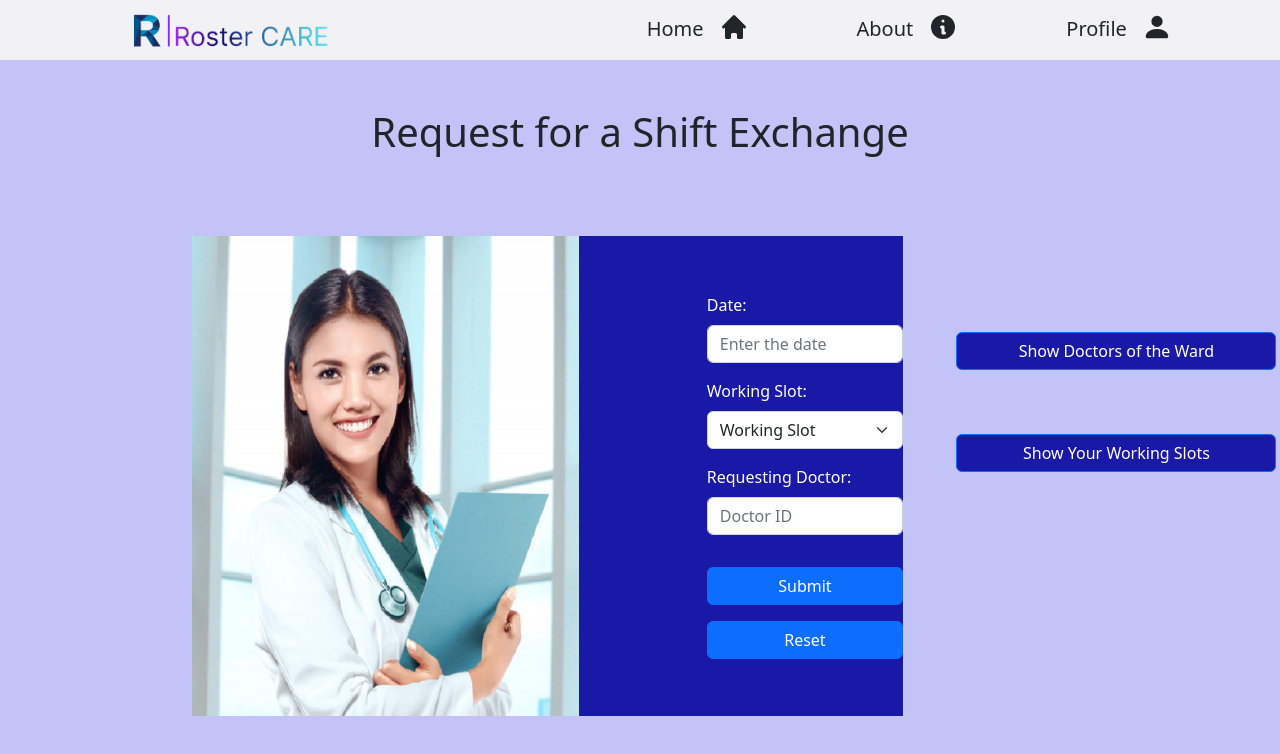
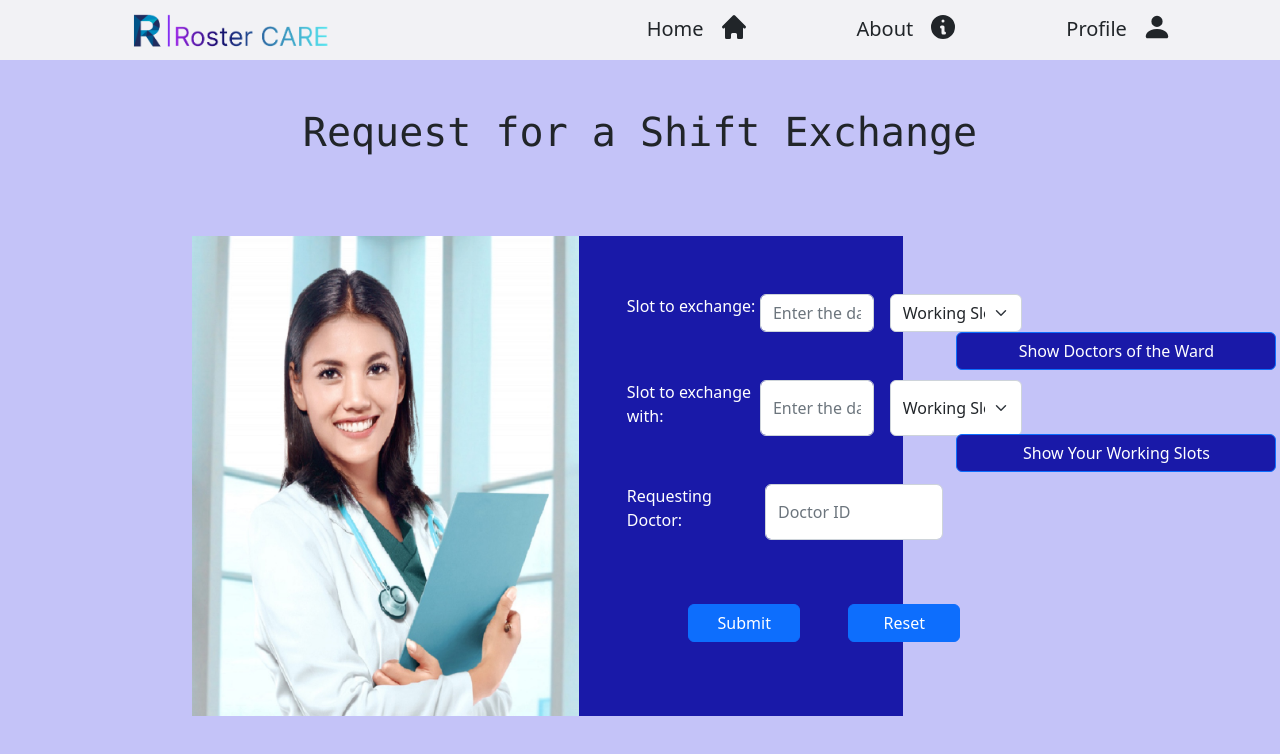
Before and after one commit to Constraint-Based-Roster-Schedule/Roster-Scheduler, a React (Create React App) app: page /shiftRequest in a window 1280 px wide. Shown: the top 754 px of the page. Built offline with nearby package versions, Linux system fonts and the light colour scheme.

Commit message:
shift request updated

```diff
--- a/src/components/shiftRequest.js
+++ b/src/components/shiftRequest.js
@@ -28,19 +28,23 @@ function ShiftRequest() {
   };
   const [date,setDate]=useState("");
   const [shift,setShift]=useState("");
+  const [datewith,setDatewith]=useState("");
+  const [shiftwith,setShiftwith]=useState("");
   const [docID,setDocID]=useState("");
   const [showDoctorList,setShowDoctorList]=useState(false);
   const [showShiftList,setShowShiftList]=useState(false);
 
   const handleSubmit=(e)=>{
     e.preventDefault();
-    const shiftExchangeData={"date":date, "working slot":shift,"doctorID":docID}
+    const shiftExchangeData={"date":date, "working slot":shift,"date with":datewith,"shift with":shiftwith,"doctorID":docID}
     console.log(shiftExchangeData);
   }
 
   const handleReset=()=>{
     setDate("");
     setShift("");
+    setDatewith("");
+    setShiftwith("");
     setDocID("");
   }
 
@@ -68,17 +72,14 @@ function ShiftRequest() {
 
   return (
     <>
-      <h1 className='requestHeader'>Request for a Shift Exchange</h1>
+      <h1 className='font-monospace' style={{textAlign:"center", marginTop:"3rem"}}>Request for a Shift Exchange</h1>
       <div className='main-container col-lg-10'>
         <div className='form-container col-lg-8 '>
-          <img src={doctor} alt="image" style={{width:"400px", marginRight:"8rem",float:"right"}}></img>
-          <Form className='py-3 d-flex flex-column justify-content-center col-lg--4' onSubmit={handleSubmit}>
-            <Form.Group className="mb-3 col-lg-12" controlId="Date">
-              <Form.Label style={{color:"white"}}>Date:</Form.Label>
-              <Form.Control type="text" placeholder="Enter the date" value={date} onChange={(e)=>setDate(e.target.value)} required/>
-            </Form.Group>
-            <Form.Group className="mb-3 col-lg-12">
-              <Form.Label htmlFor="workingSlot" style={{color:"white"}}>Working Slot:</Form.Label>
+          <img src={doctor} alt="image" style={{width:"25rem", marginRight:"3rem",float:"right"}}></img>
+          <Form className= 'd-flex flex-column justify-content-center col-lg-8 ' onSubmit={handleSubmit}>
+            <Form.Group className="mb-5 col-lg-10 d-flex flex-row px-0" controlId="Date">
+              <Form.Label style={{color:"white", width:"35rem"}}>Slot to exchange:</Form.Label>
+              <Form.Control type="text" placeholder="Enter the date" value={date} onChange={(e)=>setDate(e.target.value)} style={{marginRight:"1rem"}} required/>
               <Form.Select id="workingSlot" value={shift} onChange={(e)=>setShift(e.target.value)} required>
                 <option value={"default"}>Working Slot</option>
                 <option value={1}>1</option>
@@ -86,16 +87,29 @@ function ShiftRequest() {
                 <option value={3}>3</option>
               </Form.Select>
             </Form.Group>
-            <Form.Group className="mb-3 col-lg--12" controlId="requestingDoctor">
-              <Form.Label style={{color:"white"}}>Requesting Doctor:</Form.Label>
+            <Form.Group className="mb-5 col-lg-10 d-flex flex-row px-0" controlId="Date">
+              <Form.Label style={{color:"white", width:"35rem"}}>Slot to exchange with:</Form.Label>
+              <Form.Control type="text" placeholder="Enter the date" value={datewith} onChange={(e)=>setDatewith(e.target.value)} style={{marginRight:"1rem"}} required/>
+              <Form.Select id="workingSlot" value={shiftwith} onChange={(e)=>setShiftwith(e.target.value)} required>
+                <option value={"default"}>Working Slot</option>
+                <option value={1}>1</option>
+                <option value={2}>2</option>
+                <option value={3}>3</option>
+              </Form.Select>
+            </Form.Group>
+            <Form.Group className="mb-5 col-lg-8 d-flex flex-row" controlId="requestingDoctor">
+              <Form.Label style={{color:"white", width:"16.5rem"}}>Requesting Doctor:</Form.Label>
               <Form.Control type="text" placeholder="Doctor ID" value={docID} onChange={(e)=>setDocID(e.target.value)} required/>
             </Form.Group>
-            <Button variant="primary" type="submit" style={{marginTop:"1rem"}}>
-              Submit
-            </Button>
-            <Button variant="primary" type="button" style={{marginTop:"1rem"}}>
-              Reset
-            </Button>
+            <Form.Group className="mb-3 col-lg-10 d-flex flex-row justify-content-center px-0">
+              <Button variant="primary" type="submit" style={{marginTop:"1rem", marginRight:"3rem",width:"7rem"}}>
+                Submit
+              </Button>
+              <Button variant="primary" type="button" style={{marginTop:"1rem",width:"7rem"}}>
+                Reset
+              </Button>
+            </Form.Group>
+
           </Form>
         </div>
         <div className='doctorList'>
```
